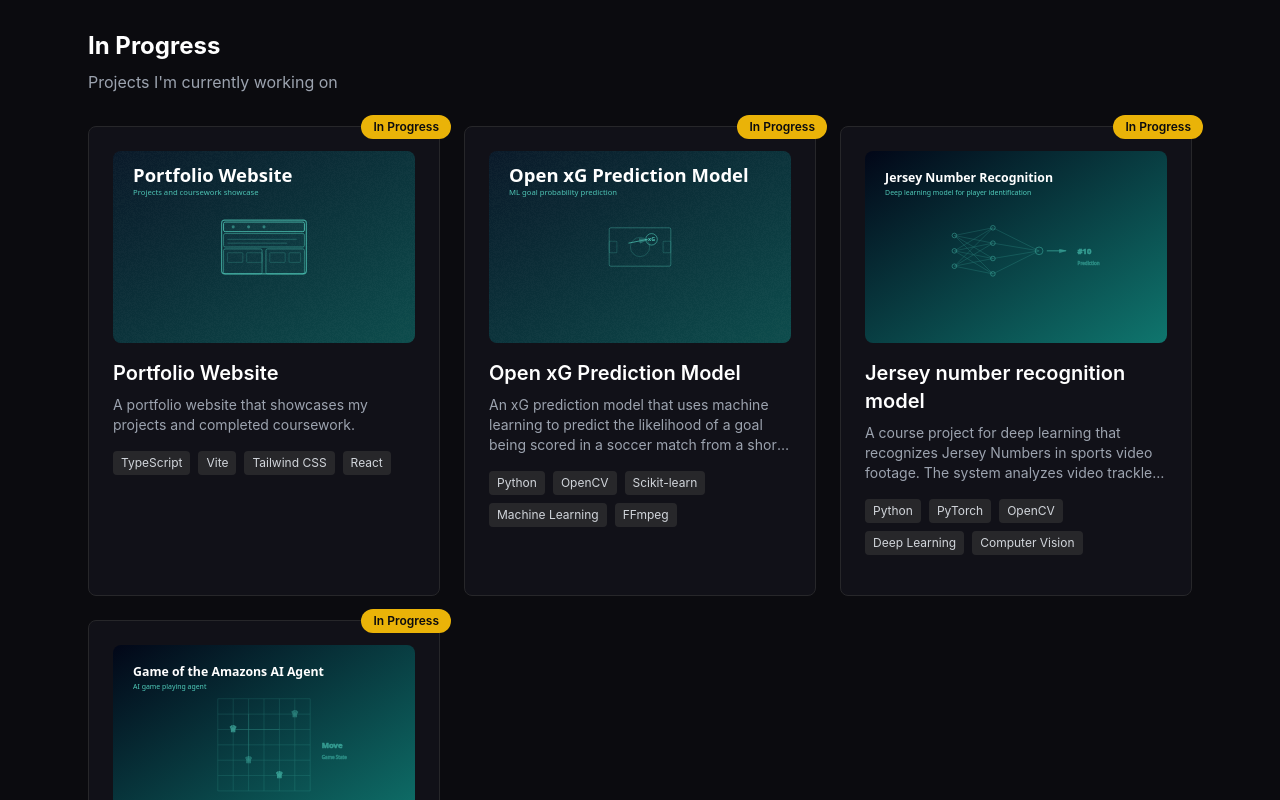
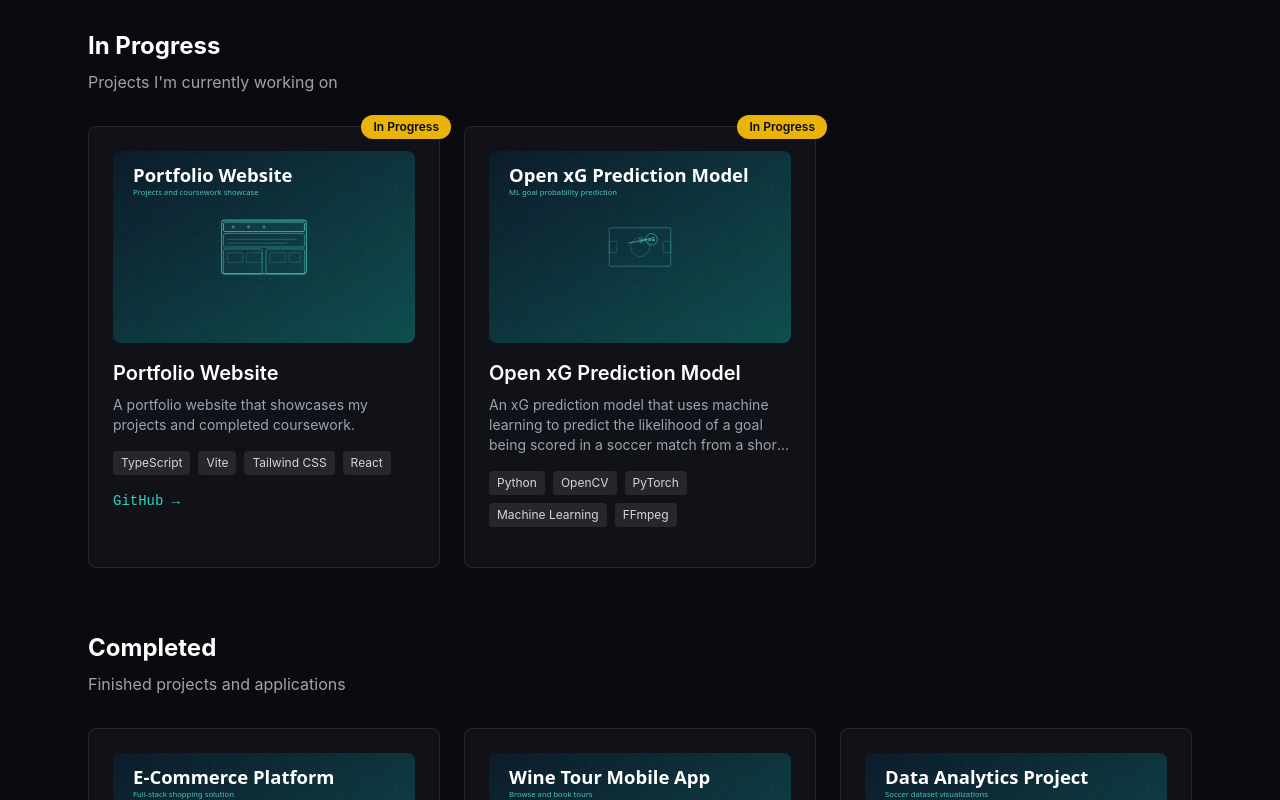
Before and after one commit to sebcsiz/portfolio, a React (Vite) app: page /#/ in a window 1280 px wide. Shown: the part 1200-2000 px from the top of the page. Built offline with nearby package versions, Linux system fonts and the light colour scheme.

Commit message:
Updated completed projects

```diff
--- a/src/data/projects.ts
+++ b/src/data/projects.ts
@@ -57,13 +57,14 @@ export const projects: Project[] = [
     description: "A portfolio website that showcases my projects and completed coursework.",
     technologies: ["TypeScript", "Vite", "Tailwind CSS", "React"],
     inProgress: true,
+    githubUrl: "https://github.com/sebcsiz/portfolio",
     imageUrl: "project-covers/portfolio-website.svg",
   },
   {
     id: "7",
     title: "Open xG Prediction Model",
     description: "An xG prediction model that uses machine learning to predict the likelihood of a goal being scored in a soccer match from a short video",
-    technologies: ["Python", "OpenCV", "Scikit-learn", "Machine Learning", "FFmpeg"],
+    technologies: ["Python", "OpenCV", "PyTorch", "Machine Learning", "FFmpeg"],
     inProgress: true,
     imageUrl: "project-covers/xg-prediction.svg",
   },
@@ -72,7 +73,7 @@ export const projects: Project[] = [
     title: "Jersey number recognition model",
     description: "A course project for deep learning that recognizes Jersey Numbers in sports video footage. The system analyzes video tracklets of players to detect the jersey number (0-99) or return -1 if no number is visible.",
     technologies: ["Python", "PyTorch", "OpenCV", "Deep Learning", "Computer Vision"],
-    inProgress: true,
+    inProgress: false,
     imageUrl: "project-covers/jersey-recognition.svg",
   },
   {
@@ -80,7 +81,8 @@ export const projects: Project[] = [
     title: "Game of the Amazons AI agent",
     description: "A course project for Artificial Intelligence that implements an AI agent to play the Game of the Amazons using the minimax algorithm with alpha-beta pruning and heuristic evaluation functions.",
     technologies: ["Java", "Artificial Intelligence", "Minimax Algorithm", "Alpha-Beta Pruning"],
-    inProgress: true,
+    inProgress: false,
+    githubUrl: "https://github.com/JUICEM0N/Game-of-Amazons-Bot",
     imageUrl: "project-covers/amazons.svg",
   }
 ];
```
